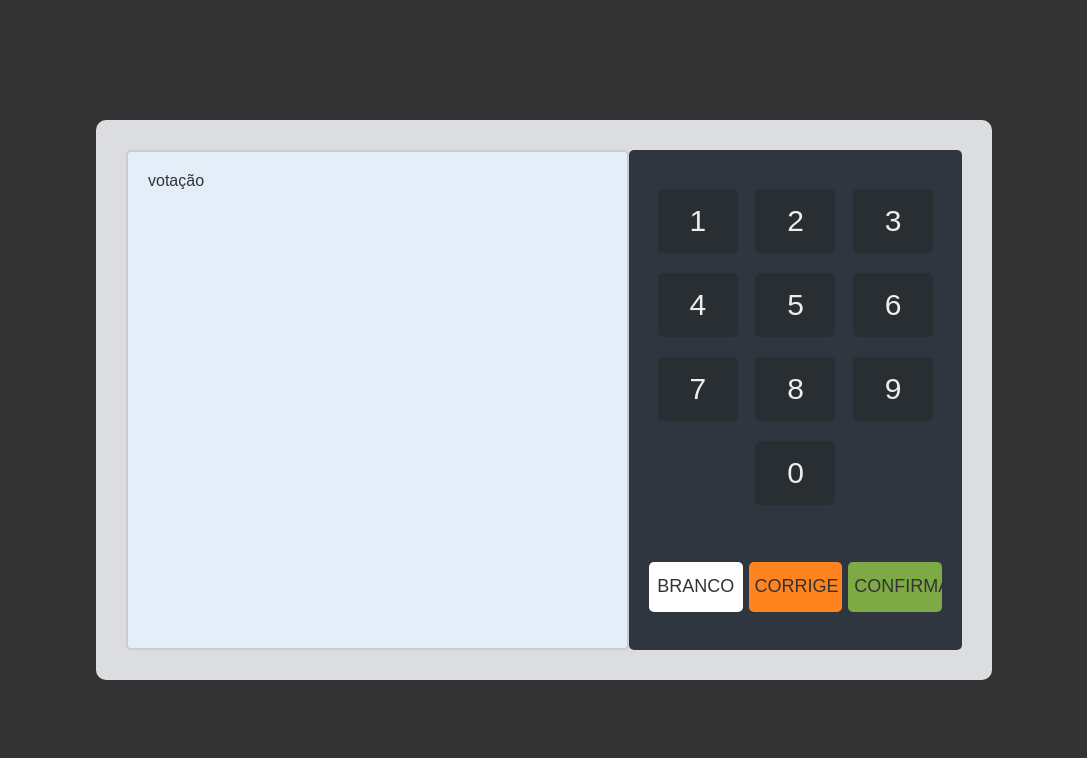
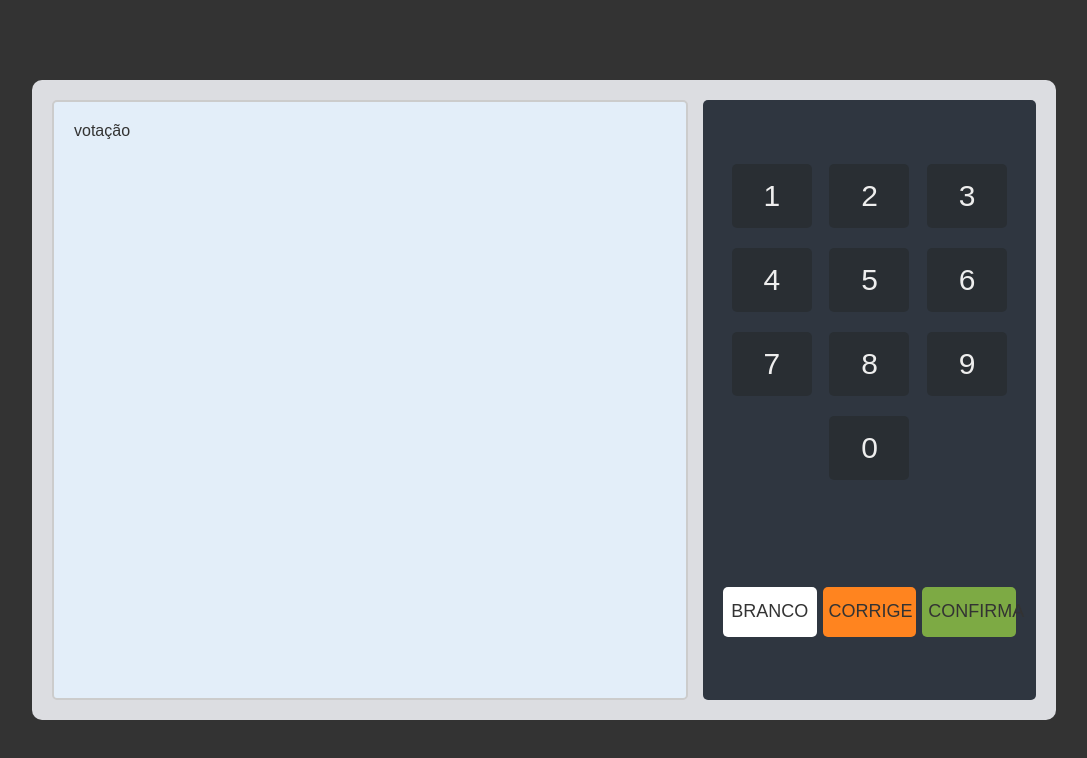
Before and after one commit to ThattoDev/Urna-anime-vue.js, a Vue app: page / in a window 1280 px wide. Shown: the top 758 px of the page, without its empty margins (96-1183 px from the left). Built offline with nearby package versions, Linux system fonts and the light colour scheme.

Commit message:
Estilização tela

```diff
--- a/src/App.vue
+++ b/src/App.vue
@@ -46,11 +46,12 @@ export default {
 }
 
 .urna {
-  width: 70%;
-  height: 70%;
+  width: 80%;
+  height: 80%;
   background-color: var(--bg-box);
-  padding: 30px;
+  padding: 20px;
   border-radius: 10px;
   display: flex;
+  gap: 15px;
 }
 </style>
```
